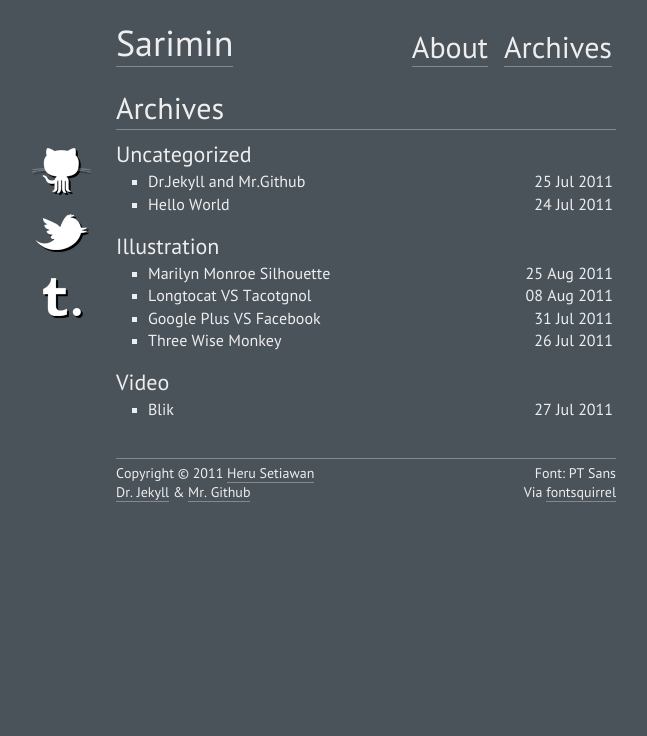
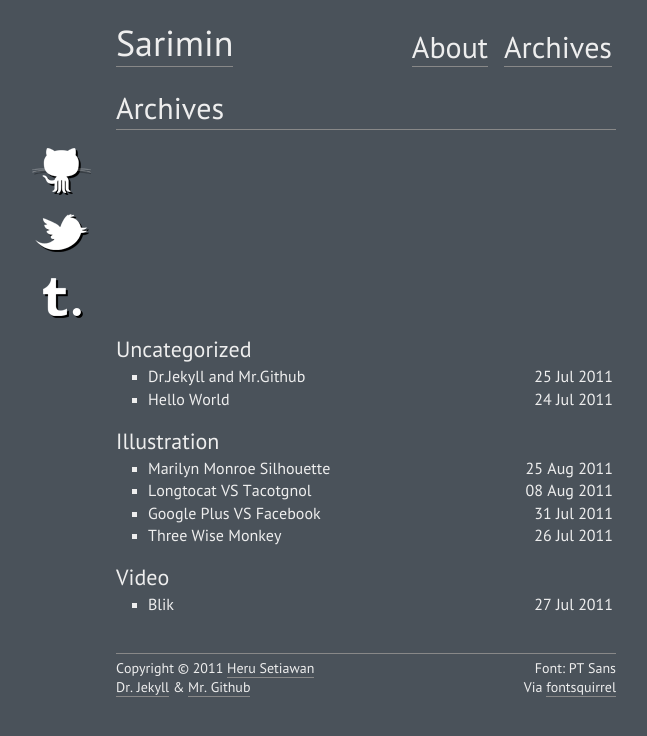
Before and after one commit to timbul/timbul.github.com, a Jekyll site: the page built from archives.html, in a window 1280 px wide. Shown: the top 736 px of the page, without its empty margins (294-941 px from the left). Built offline with Jekyll 4.4.1, drawn with Linux system fonts in a browser that asks for light colours; Markdown is read by kramdown in place of the engine named in the settings.

Commit message:
edit css

```diff
--- a/css/main.css
+++ b/css/main.css
@@ -27,7 +27,7 @@
 
 header, article, footer { width: 620px; margin: 20px auto; padding: 0 100px 0 20px; overflow: hidden; }
 #title, nav, #bottomr, #bottoml { width: 250px; }
-#judul, #bottom , #comment{ width: 500px; }
+#judul, #bottom , #comment, #archives{ width: 500px; }
 .meta, blockquote, figcaption  { width: 100px; }
 .prev, .totpages, .next { width: 166.66px; }
 #social { width: 65px; }
@@ -37,7 +37,7 @@
 article #archives ol li time {width:110px;}
 
 .push, article p, article h4, #archives{ margin-left:120px;}
-nav, #title, #judul, .meta, #comment, #bottomr, #bottoml, #social {overflow: hidden; float: left; display: inline; }
+nav, #title, #judul, #archives, .meta, #comment, #bottomr, #bottoml, #social {overflow: hidden; float: left; display: inline; }
 nav {position: relative; padding-top: 8px;}
 nav ul {list-style: none; text-align: right; margin: 0; }
 nav ul li {display: inline;margin: 0 4px;}
--- a/css/media-queries.css
+++ b/css/media-queries.css
@@ -12,7 +12,7 @@
 @media screen and (max-width: 650px) {
 header, article, footer { width: 480px; margin: 15px auto;}
 #title, nav, #bottomr, #bottoml { width: 240px; }
-#judul, #bottom , #comment, .meta, blockquote, figcaption { width: 480px; }
+#judul, #archives, #bottom , #comment, .meta, blockquote, figcaption { width: 480px; }
  { width: 480px; }
 .prev, .totpages, .next { width: 160px; }
 .post ul.meta, #social  { display:none;}
@@ -27,7 +27,7 @@
 body{font-size: .9375em; -webkit-text-size-adjust: none;}
 header, article, footer { width: 360px; margin: 15px auto;}
 #title, nav, #bottomr, #bottoml { width: 180px; }
-#judul, #bottom , #comment, .meta, blockquote, figcaption { width: 360px; }
+#judul, #archives, #bottom , #comment, .meta, blockquote, figcaption { width: 360px; }
 .prev, .totpages, .next { width: 120px; }
 .list {width: auto;}
 #archives ol li:hover { background-color: transparent; }
@@ -48,7 +48,7 @@
 body{font-size: .875em;}
 p { margin-bottom: .9375em; }
 header, article, footer { width: 240px; margin: 10px auto;}
-#bottomr, #bottoml, #judul, #bottom , #comment, .meta, blockquote, figcaption { width: 240px; }
+#bottomr, #bottoml, #judul, #archives, #bottom , #comment, .meta, blockquote, figcaption { width: 240px; }
 #title, nav { width: 120px; }
 .prev, .next { width: 120px; }
 .totpages, article #archives ol li time, .post ul.meta, #social, #bottomr {display:none;}
@@ -68,7 +68,7 @@
 body{font-size: .8125em;}
 p { margin-bottom: .875em; }
 header, article, footer { width: 200px; margin: 8px auto;}
-#bottomr, #bottoml, #judul, #bottom , #comment, .meta, blockquote, figcaption { width: 200px; }
+#bottomr, #bottoml, #judul, #archives, #bottom , #comment, .meta, blockquote, figcaption { width: 200px; }
 #title { width: 80px; }
 .prev, .next { width: 100px; }
 .totpages, article #archives ol li time, .post ul.meta, #social, #bottomr {display:none;}
```
